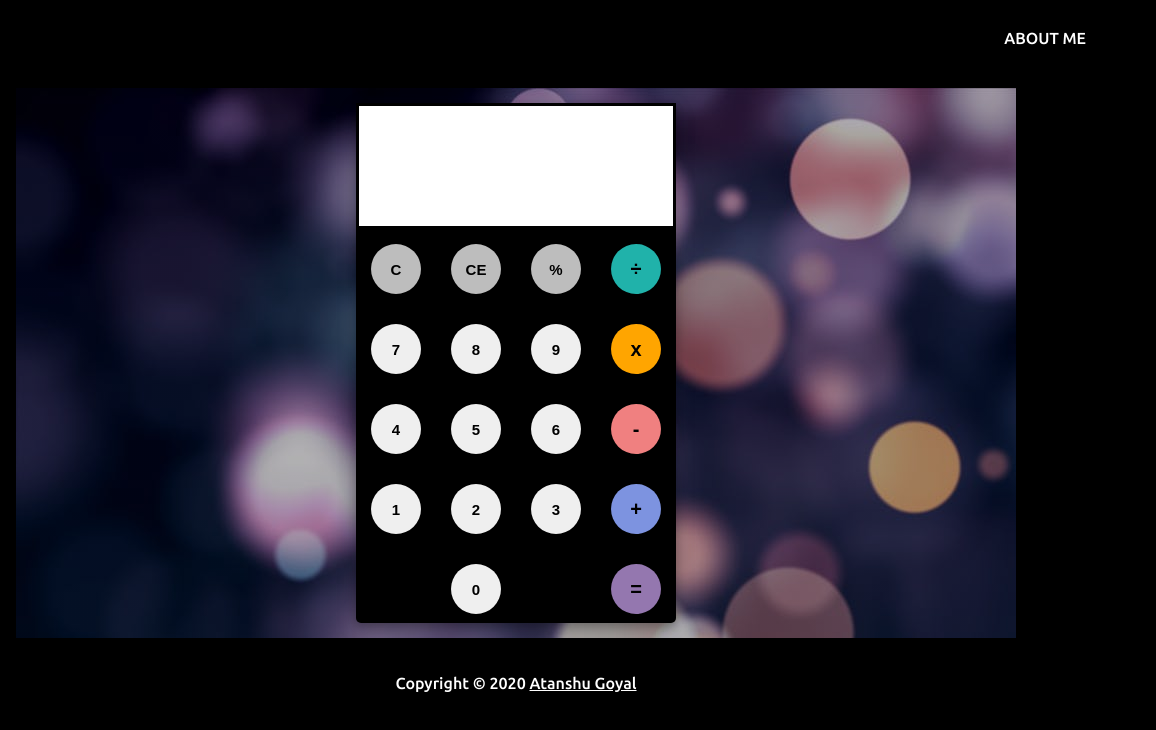
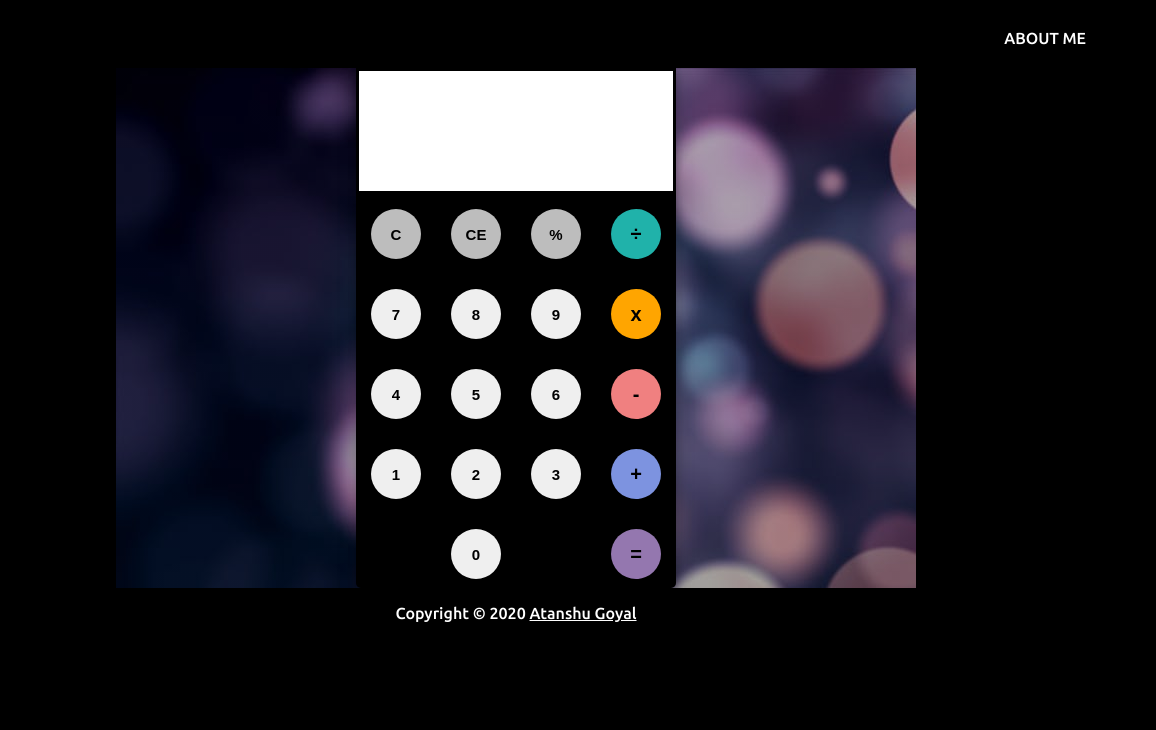
Before and after one commit to Atanshu/Calculator, a plain HTML site: page index.html in a window 1280 px wide. Shown: the full height of the page, 124-1280 px from the left. Drawn offline with Linux system fonts and the light colour scheme.

Commit message:
Update style.css

```diff
--- a/style.css
+++ b/style.css
@@ -27,7 +27,7 @@ header{
 }
 nav ul{
     display: flex;
-    align-items: center;
+    align-items: right;
 }
 nav ul li{
     list-style: none;
@@ -40,21 +40,20 @@ nav ul li a {
     color: white;
     padding: 10px;
 }
-
 #container{
-    width: 1000px;
-    height: 550px;
+    width: 50rem;
+    height: 100%;
     background-image:linear-gradient(rgba(0,0,0,0.3),rgba(0,0,0,0.3)),url('img/bg.jpeg');
-    margin: 20px auto;
+    margin: auto;
+    display: flex;
+    justify-content: center;
 }
 
 #calculator{
     width: 320px;
     height: 520px;
     background-color: black;
-    margin:0 auto;
-    top:15px;
-    position: relative;
+    margin:auto;
     border-radius: 5px;
     box-shadow:0 4px 8px 0 rgba(0,0,0,0.2), 0 6px 20px 0 rgba(0,0,0,0.19);
 }
@@ -199,3 +198,12 @@ button:nth-child(20){
     margin-left:2px !important;
     margin-right: 2px !important;
 }
+
+@media screen and (max-width:300px){
+    *{
+        width:100%;
+    }
+   #container{
+       display: none;
+   }
+}
```
